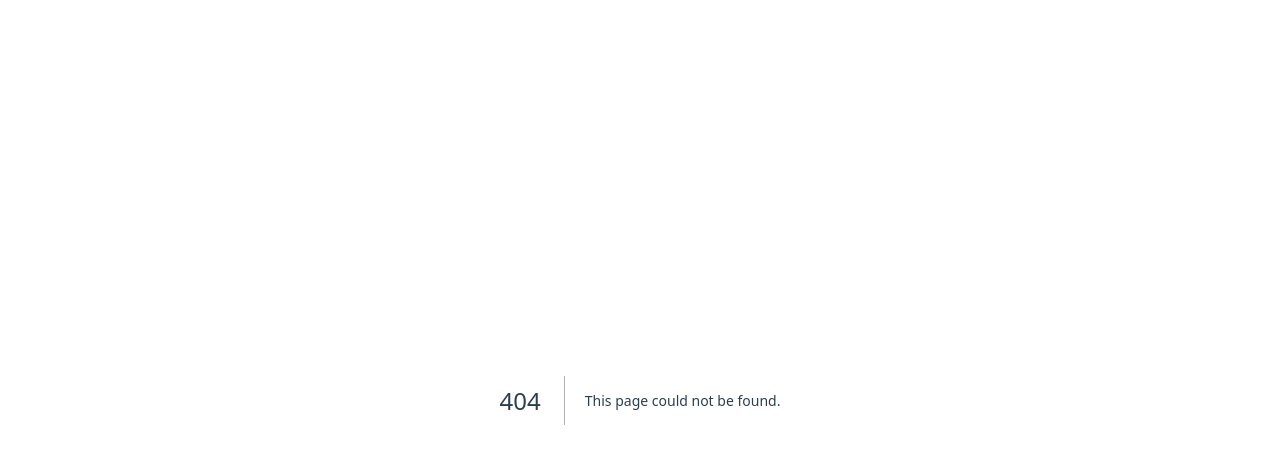
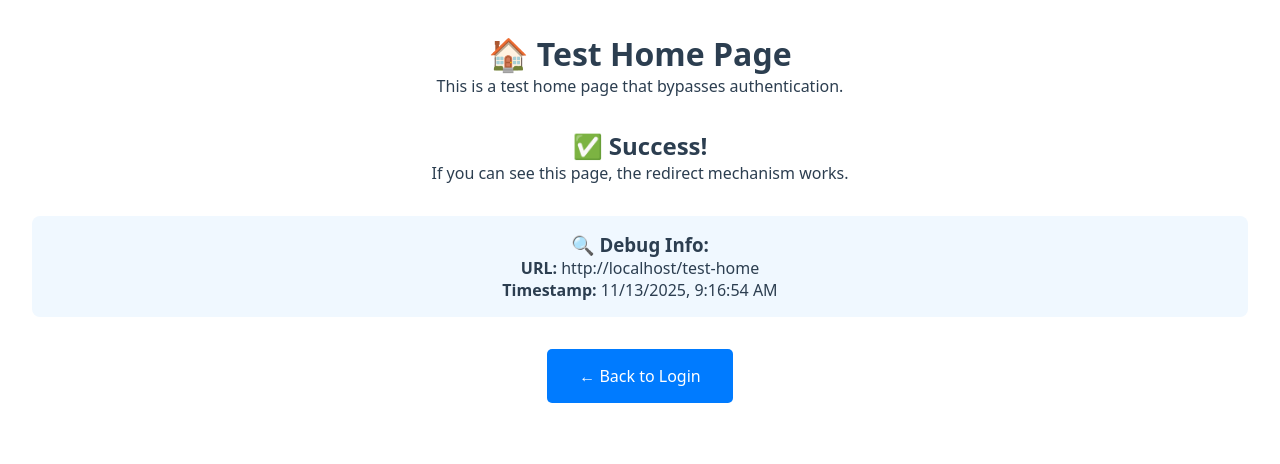
Before and after one commit to JHRsoftware/nexus, a Next.js app: page /test-home in a window 1280 px wide. Before the commit this address had no page. Shown: the top 464 px of the page. Built offline with nearby package versions, Linux system fonts and the light colour scheme.

Commit message:
Add redirect debugging - test-home page and enhanced logging to diagnose redirect issues

```diff
--- /dev/null
+++ b/src/app/test-home/page.tsx
@@ -0,0 +1,48 @@
+'use client';
+
+import Link from 'next/link';
+
+export default function TestHome() {
+  return (
+    <div style={{
+      padding: '2rem',
+      textAlign: 'center',
+      fontFamily: 'system-ui, sans-serif'
+    }}>
+      <h1>🏠 Test Home Page</h1>
+      <p>This is a test home page that bypasses authentication.</p>
+
+      <div style={{ margin: '2rem 0' }}>
+        <h2>✅ Success!</h2>
+        <p>If you can see this page, the redirect mechanism works.</p>
+      </div>
+
+      <div style={{
+        background: '#f0f8ff',
+        padding: '1rem',
+        borderRadius: '8px',
+        marginBottom: '2rem'
+      }}>
+        <h3>🔍 Debug Info:</h3>
+        <p><strong>URL:</strong> {typeof window !== 'undefined' ? window.location.href : 'Server-side'}</p>
+        <p><strong>Timestamp:</strong> {new Date().toLocaleString()}</p>
+      </div>
+
+      <div>
+        <Link
+          href="/login"
+          style={{
+            display: 'inline-block',
+            padding: '1rem 2rem',
+            backgroundColor: '#007bff',
+            color: 'white',
+            textDecoration: 'none',
+            borderRadius: '5px'
+          }}
+        >
+          ← Back to Login
+        </Link>
+      </div>
+    </div>
+  );
+}
```
Also changed, not shown: middleware.ts (+10 -3 lines), src/app/login/page.tsx (+20 -6 lines).
